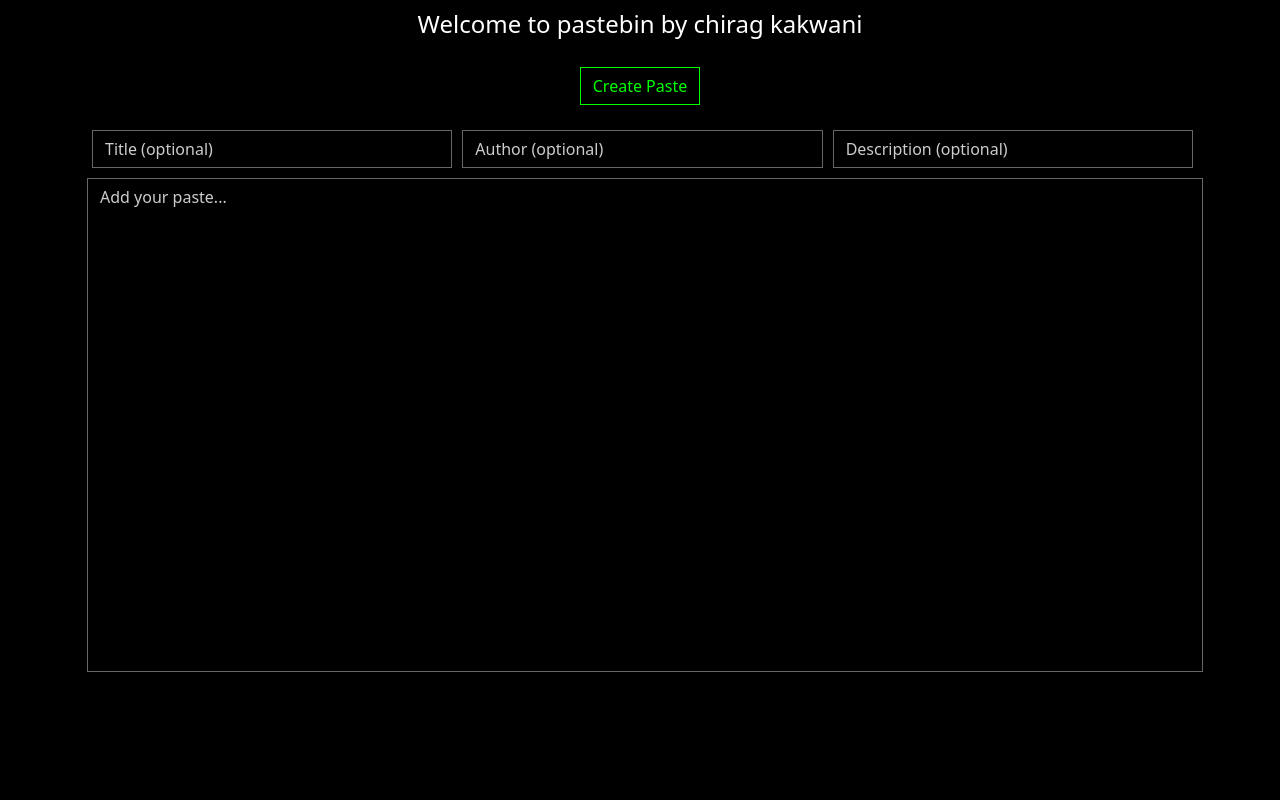
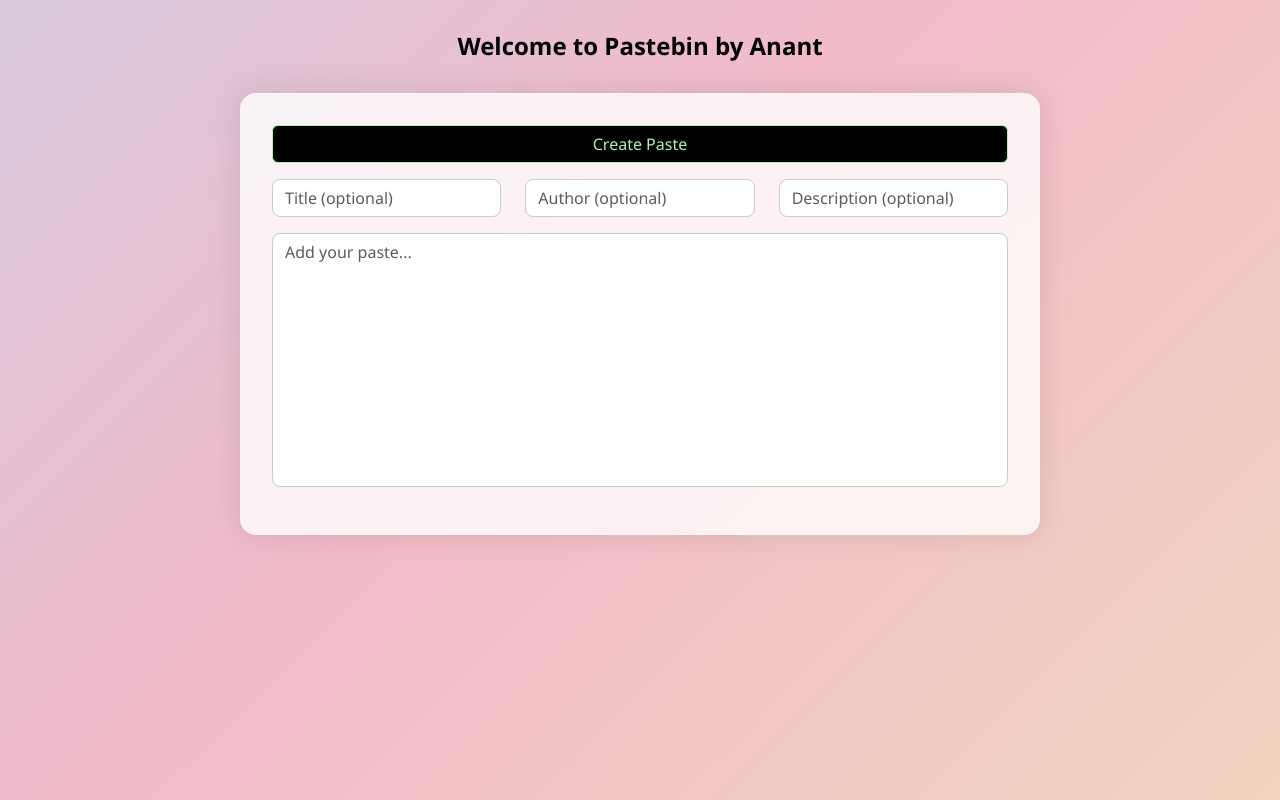
Before and after one commit to anant13sharma/pastebin, a Django app: page / in a window 1280 px wide. Run offline with Django 4.2, Linux system fonts and the light colour scheme.

Commit message:
Updated home and paste templates for mobile responsiveness and color scheme

```diff
--- a/app/templates/home.html
+++ b/app/templates/home.html
@@ -3,80 +3,98 @@
 <head>
     <meta charset="UTF-8">
     <meta name="viewport" content="width=device-width, initial-scale=1.0">
-    <title>Pastebin by chirag</title>
-    <link href="https://cdn.jsdelivr.net/npm/bootstrap@5.3.2/dist/css/bootstrap.min.css" rel="stylesheet" integrity="sha384-T3c6CoIi6uLrA9TneNEoa7RxnatzjcDSCmG1MXxSR1GAsXEV/Dwwykc2MPK8M2HN" crossorigin="anonymous">
-</head>
+    <title>Pastebin by Anant</title>
+    <link href="https://cdn.jsdelivr.net/npm/bootstrap@5.3.2/dist/css/bootstrap.min.css" rel="stylesheet">
     <style>
-    body{
-        padding: 10px;
-        background-color: black;
+        :root {
+            --color1: #B0F2B4;
+            --color2: #BAF2E9;
+            --color3: #BAD7F2;
+            --color4: #F2BAC9;
+            --color5: #F2E2BA;
         }
-    .header > h4{
-        color: white;
+
+        body {
+            background: linear-gradient(135deg, var(--color1), var(--color2), var(--color3), var(--color4), var(--color5));
+            background-size: 400% 400%;
+            animation: gradientBG 15s ease infinite;
+            color: #000;
+            padding: 2rem;
+            font-family: 'Segoe UI', sans-serif;
+        }
+
+        @keyframes gradientBG {
+            0% { background-position: 0% 50%; }
+            50% { background-position: 100% 50%; }
+            100% { background-position: 0% 50%; }
+        }
+
+        h4 {
             text-align: center;
+            font-weight: bold;
+            margin-bottom: 2rem;
+        }
 
+        form {
+            max-width: 800px;
+            margin: auto;
+            background-color: rgba(255, 255, 255, 0.8);
+            padding: 2rem;
+            border-radius: 1rem;
+            box-shadow: 0 0 30px rgba(0, 0, 0, 0.1);
         }
-    .container{
-        align-items: center;
-        width: 150vh;
-        text-align: center;
-        justify-content: center;
+
+        .form-control {
+            margin-bottom: 1rem;
+            border-radius: 0.5rem;
+            border: 1px solid #ccc;
         }
-    .side-input{
-        display: flex;
+
+        .form-control:focus {
+            border-color: #000;
+            box-shadow: none;
+        }
+
+        #create {
+            background-color: #000;
+            color: var(--color1);
+            border: 1px solid var(--color1);
             width: 100%;
-        margin: auto;
-        justify-content: center;
-        padding-left: 5px;
+            margin-bottom: 1rem;
         }
-    #create{
-        margin: 20px;
-        background-color: black;
-        border: 1px solid rgb(0, 255, 0);
-        border-radius: 0px;
-        color: rgb(0, 255, 0);
+
+        textarea {
+            resize: none;
         }
-    .form-control{
-        background-color: black;
-        color: white;
-        margin: 5px;
-        border: 1px solid rgba(255, 255, 255, 0.4);
-        border-radius: 0px;
+
+        @media screen and (max-width: 768px) {
+            .form-control {
+                font-size: 1rem;
             }
-    .form-control::placeholder{
-        color: rgba(255, 255, 255, 0.8);
-    }
-    textarea {
-        scrollbar-color: white black;
-        resize: none;
-        scrollbar-width: thin;
-        width: 100%;
-    }
-    .form-control:focus{
-        background-color: black;
-        color: white;
-        border: 1px solid blue !important;
-        border-radius: 0px;
         }
     </style>
+</head>
 <body>
     <div class="header">
-        <h4>Welcome to pastebin by chirag kakwani</h4>
+        <h4>Welcome to Pastebin by Anant</h4>
     </div>
     <div class="container">
         <form method="post">
             {% csrf_token %}
-            <button class="btn btn-primary" id="create" type="submit">Create Paste</button>
-            <div class="form-group side-input">
+            <button class="btn" id="create" type="submit">Create Paste</button>
+            <div class="row">
+                <div class="col-md-4">
                     <input type="text" class="form-control" name="title" placeholder="Title (optional)">
+                </div>
+                <div class="col-md-4">
                     <input type="text" class="form-control" name="author" placeholder="Author (optional)">
+                </div>
+                <div class="col-md-4">
                     <input type="text" class="form-control" name="description" placeholder="Description (optional)">
                 </div>
-            <textarea type="text"  class="form-control" name="text" placeholder="Add your paste..." required rows="20"></textarea>
+            </div>
+            <textarea class="form-control" name="text" placeholder="Add your paste..." required rows="10"></textarea>
         </form>
-    </div>
-    <div class="footer">
-
     </div>
 </body>
 </html>
```
Also changed, not shown: app/templates/paste.html (+100 -73 lines). Lines whose indentation alone changed are shown as unchanged.
